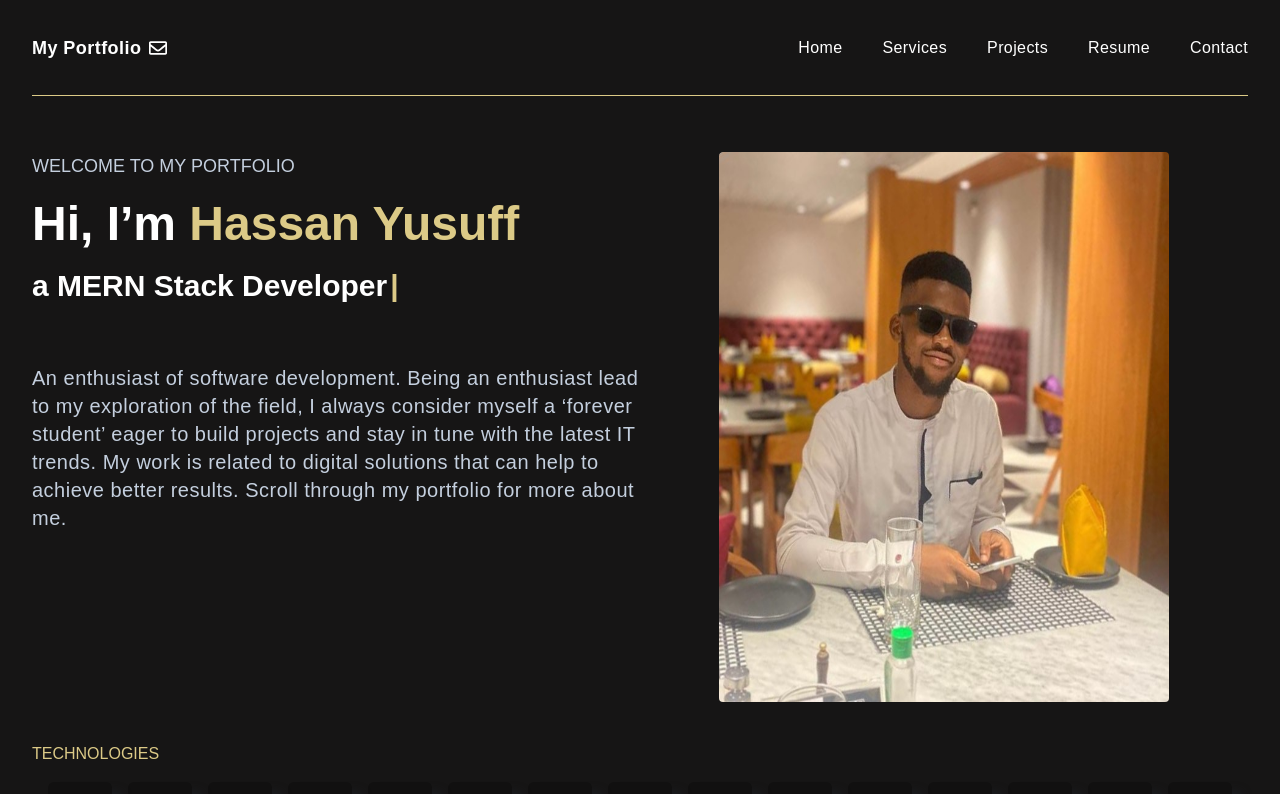
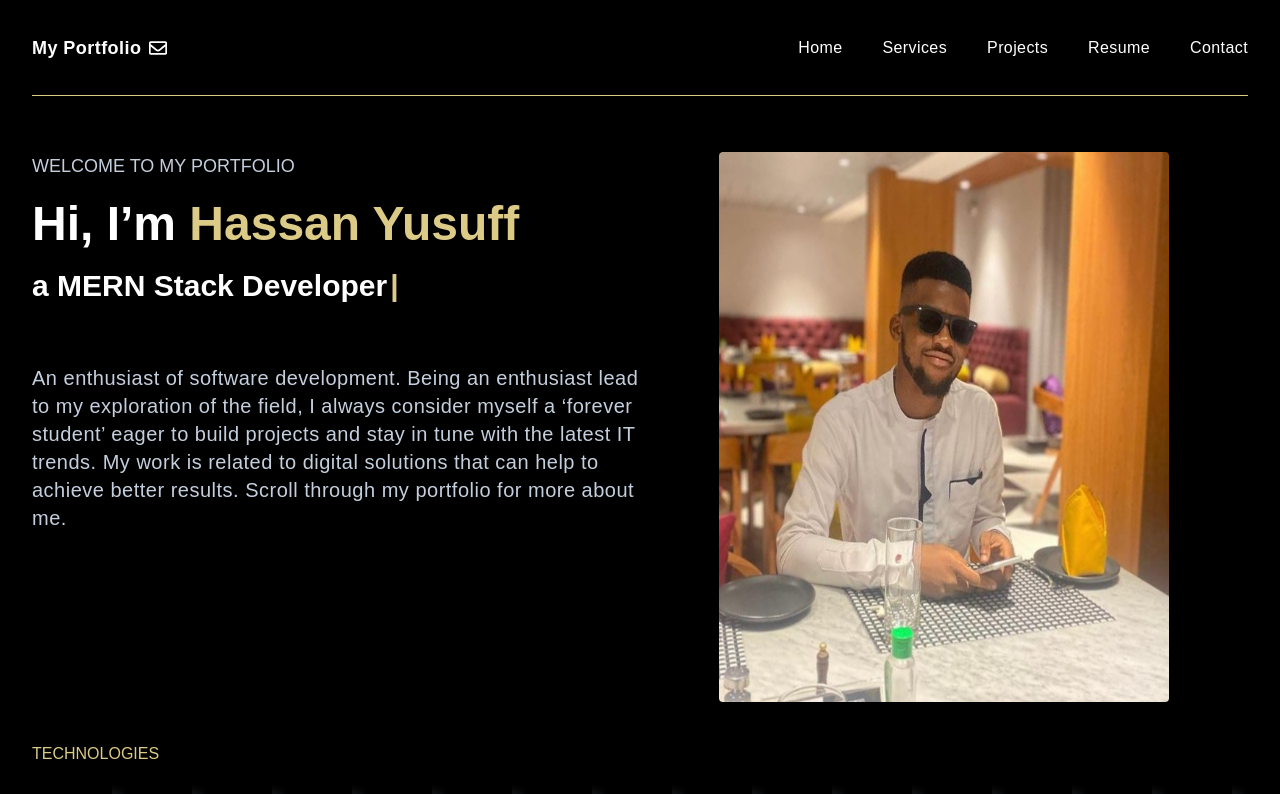
Before and after one commit to kulklex/kulklex2.0, a Next.js app: page / in a window 1280 px wide. Shown: the top 794 px of the page. Built offline with nearby package versions, Linux system fonts and the light colour scheme.

Commit message:
Refactoring...

```diff
--- a/components/Resume/Experience.tsx
+++ b/components/Resume/Experience.tsx
@@ -8,13 +8,13 @@ export default function Experience({}: Props) {
   return (
     <motion.div className="w-full px-4 py-12 font-titleFont gap-10 lgl:gap-20"  initial={{ opacity: 0 }} animate={{ opacity: 1, transition: { duration: 0.5 } }}>
         <div className="flex flex-col gap-4">
-          <p className="text-sm text-designColor tracking-[4px]">2010 - 2022</p>
+          <p className="text-sm text-designColor tracking-[4px]">2021 - Date</p>
           <h2 className="text-4xl font-bold">Job Experience</h2>
         </div>
         <div className="mt-14 w-full h-auto border-l-[6px] border-l-designColor border-opacity-30 flex flex-col gap-10">
           <ResumeCard
             title="Full Stack Junior Developer (Contract)"
-            subTitle="DataSek IT & ENGR - (March 2022 - Septmeber 2022)"
+            subTitle="DataSek IT & ENGR - (March 2022 - September 2022)"
             result="Ogba, Lagos State, Nigeria"
             desc="Created, Built and Designed the entire Dashboard of the product and assisted with the design for the web application. Participated in the development of RESTFUL services, API integration, Payment Gateway Integration, Database management, Authentication and Authorization implementations and other technical back-end aspect ofthe product.   Performed unit tests and automated tests for each components of the software.    Assisted with Deployment and maintenance of Software on the Cloud.   Worked as a team-member led by a team-lead."
           />
--- a/styles/globals.css
+++ b/styles/globals.css
@@ -29,8 +29,10 @@
     }
 }
 
+/* #161515 */
+
 .app__bg {
-    background-color: #161515 !important;
+    background-color: black !important;
     background-position: center;
     background-size: cover;
     background-repeat: repeat;
```
